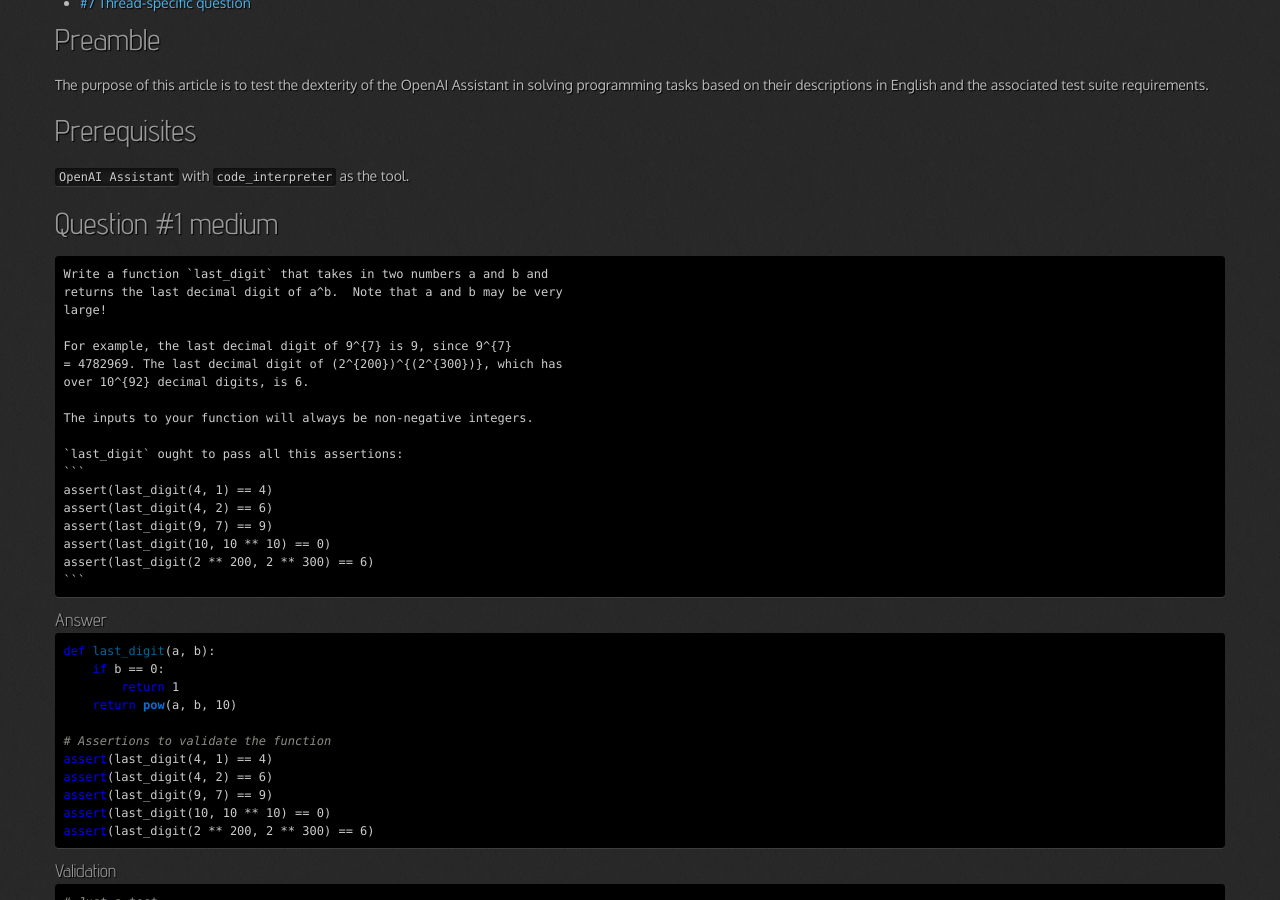
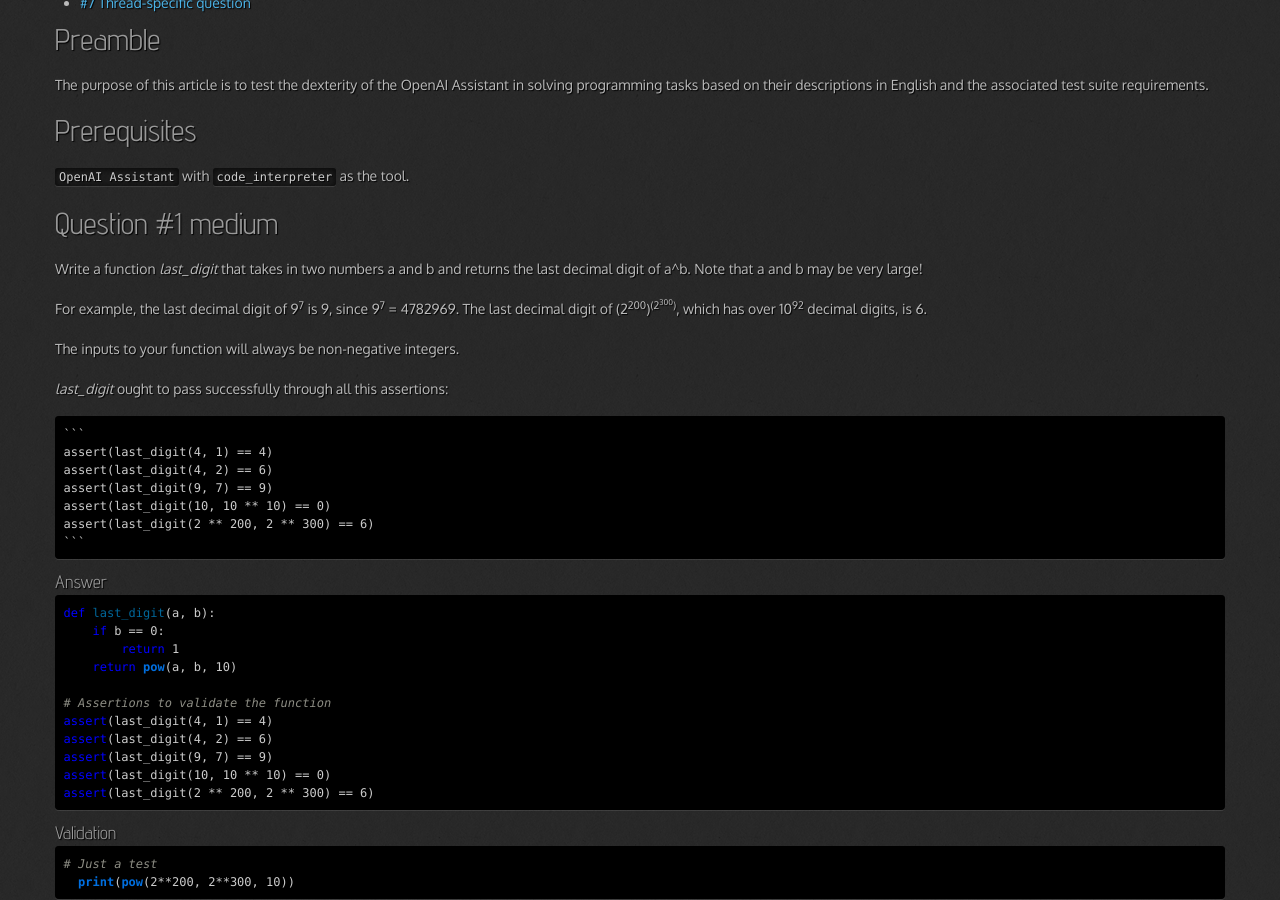
Before and after one commit to 0--key/0--key.github.io, a Jekyll site: the page built from _posts/2024-07-13-assistant-with-python.html, in a window 1280 px wide and 900 px high, scrolled down 367 px. Built offline with Jekyll 4.4.1, drawn with Linux system fonts in a browser that asks for light colours; nearby versions of some CDN libraries.

Commit message:
Another modification in sake of clarity

````diff
--- a/_posts/2024-07-13-assistant-with-python.html
+++ b/_posts/2024-07-13-assistant-with-python.html
@@ -52,19 +52,27 @@ English and the associated test suite requirements.
 <div id="outline-container-orgd9646fd" class="outline-2">
 <h2 id="orgd9646fd">Question #1 medium</h2>
 <div class="outline-text-2" id="text-orgd9646fd">
-<div class="org-src-container">
-<pre class="src src-markdown">Write a function <span class="org-markdown-markup">`</span><span class="org-markdown-inline-code">last_digit</span><span class="org-markdown-markup">`</span> that takes in two numbers a and b and
+<p>
+Write a function <i>last_digit</i> that takes in two numbers a and b and
 returns the last decimal digit of a^b.  Note that a and b may be very
 large!
+</p>
 
-For example, the last decimal digit of 9^{7} is 9, since 9^{7}
-= 4782969. The last decimal digit of (2^{200})^{(2^{300})}, which has
-over 10^{92} decimal digits, is 6.
+<p>
+For example, the last decimal digit of 9<sup>7</sup> is 9, since 9<sup>7</sup>
+= 4782969. The last decimal digit of (2<sup>200</sup>)<sup>(2<sup>300</sup>)</sup>, which has
+over 10<sup>92</sup> decimal digits, is 6.
+</p>
 
+<p>
 The inputs to your function will always be non-negative integers.
+</p>
 
-<span class="org-markdown-markup">`</span><span class="org-markdown-inline-code">last_digit</span><span class="org-markdown-markup">`</span> ought to pass all this assertions:
-<span class="org-markdown-code"><span class="org-markdown-markup">```</span></span>
+<p>
+<i>last_digit</i> ought to pass successfully through all this assertions:
+</p>
+<div class="org-src-container">
+<pre class="src src-markdown"><span class="org-markdown-code"><span class="org-markdown-markup">```</span></span>
 <span class="org-markdown-code"><span class="org-markdown-pre">assert(last_digit(4, 1) == 4)</span></span>
 <span class="org-markdown-code"><span class="org-markdown-pre">assert(last_digit(4, 2) == 6)</span></span>
 <span class="org-markdown-code"><span class="org-markdown-pre">assert(last_digit(9, 7) == 9)</span></span>
````
